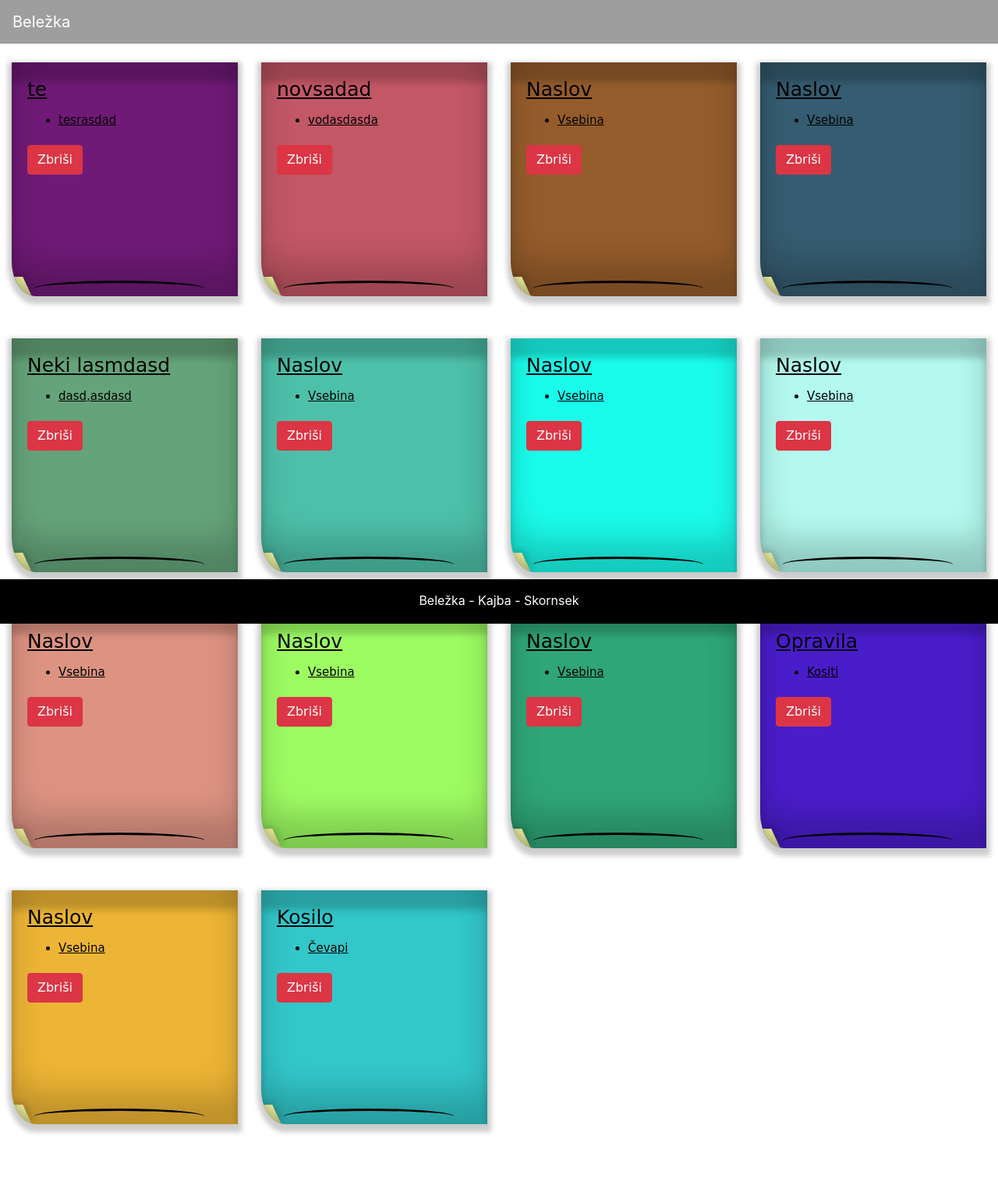
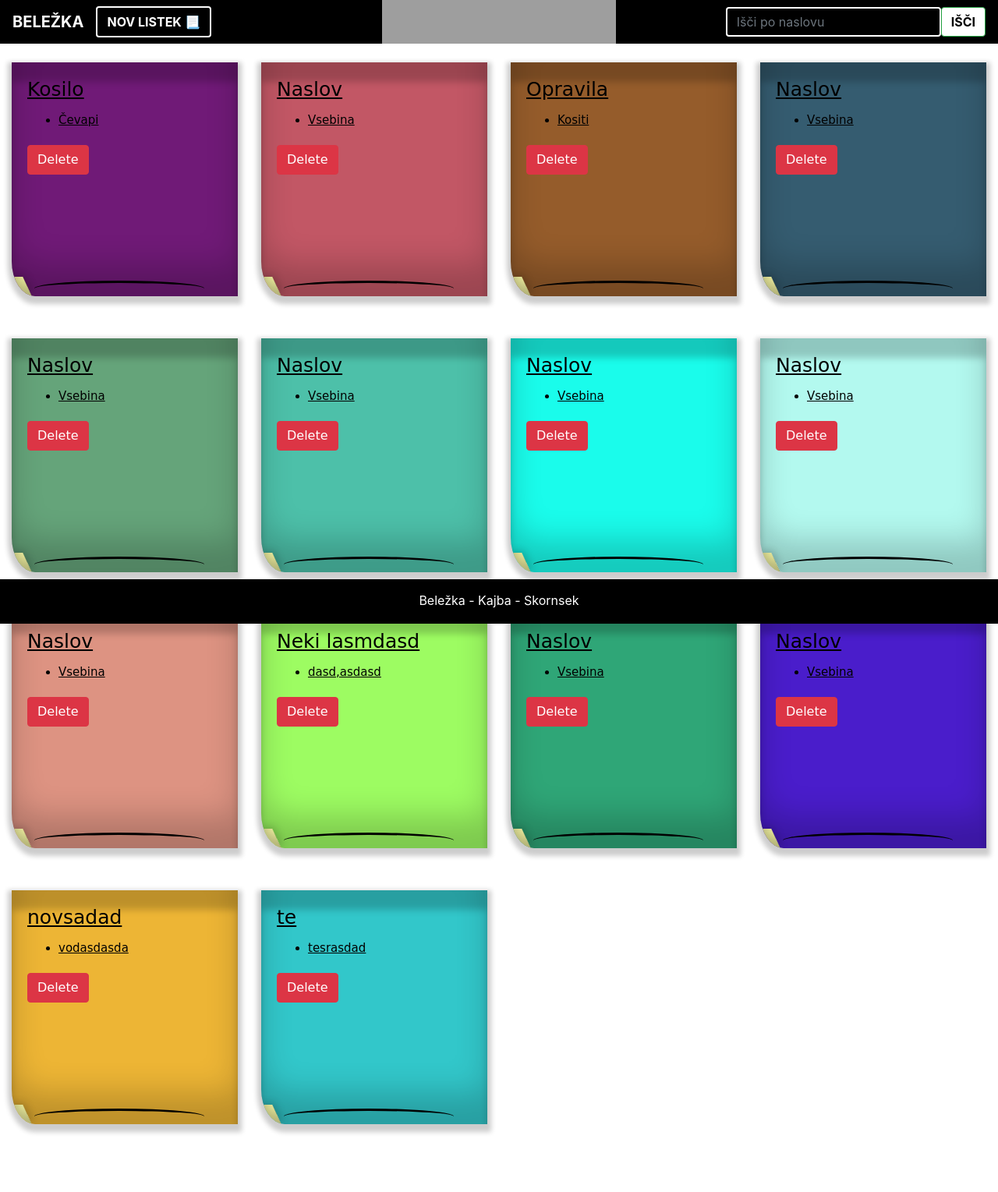
Before and after one commit to nacoraco/FastAPI, a FastAPI app: page /notes/ in a window 1280 px wide. Shown: the whole page at 78% size. Before the commit the page ends 1454 px from the top, so only its background shows below. Run offline with FastAPI, Linux system fonts and the light colour scheme; data comes from the database, SQL or seed files in the repository; both versions use the stored data as it was after the commit; some libraries are stand-ins or nearby versions; grey boxes are pictures that could not be loaded.

Commit message:
Add files via upload

```diff
--- a/main.py
+++ b/main.py
@@ -3,6 +3,7 @@ from fastapi import FastAPI, HTTPException, Request
 from fastapi.responses import HTMLResponse
 from fastapi.templating import Jinja2Templates
 from fastapi import Form
+from typing import List
 import sqlite3
 
 app = FastAPI()
@@ -20,7 +21,7 @@ def get_db_conn():
 async def read_notes(request: Request):
     conn = get_db_conn()
     cursor = conn.cursor()
-    cursor.execute('SELECT * FROM notes')
+    cursor.execute('SELECT * FROM notes ORDER BY id DESC')
     notes = cursor.fetchall()
     conn.close()
     return templates.TemplateResponse("index.html", {"request": request, "notes": notes})
@@ -38,16 +39,37 @@ def read_item(item_id: int):
     else:
         raise HTTPException(status_code=404, detail="Item not found")
 
+
+    # Endpoint to search notes by title
+@app.get("/search/", response_class=HTMLResponse)
+async def search_notes(request: Request, query: str):
+    conn = get_db_conn()
+    cursor = conn.cursor()
+    cursor.execute("SELECT * FROM notes WHERE title LIKE ?", ('%' + query + '%',))
+    notes = cursor.fetchall()
+    conn.close()
+    return templates.TemplateResponse("index.html", {"request": request, "notes": notes})
+
 # Endpoint to create a new item
-@app.post("/notes/")
-def create_item(title: str, text: Optional[str] = None):
+@app.post("/notes/", response_class=HTMLResponse)
+async def create_item(request: Request, title: Optional[str] = None, text: Optional[str] = None):
+    # If title and text are not provided, create an empty note
+    if title is None and text is None:
+        title = "Naslov"
+        text = "Vsebina"
+
     conn = get_db_conn()
     cursor = conn.cursor()
     cursor.execute('INSERT INTO notes (title, text) VALUES (?, ?)', (title, text))
     conn.commit()
-    new_item_id = cursor.lastrowid
+
+    # Fetch all notes after adding the new one
+    cursor.execute('SELECT * FROM notes ORDER BY id DESC')
+    notes = cursor.fetchall()
+
     conn.close()
-    return {"id": new_item_id, "title": title, "text": text}
+    return templates.TemplateResponse("index.html", {"request": request, "notes": notes})
+
 
 # Endpoint to update an existing item
 @app.put("/notes/{item_id}")
@@ -76,7 +98,7 @@ async def update_item(item_id: int, request: Request):
   return {"message": "Note updated successfully"}
 
 # Endpoint to delete a specific item by ID
-@app.delete("/delnotes/{item_id}")
+@app.delete("/notes/{item_id}")
 def delete_item(item_id: int):
     conn = get_db_conn()
     cursor = conn.cursor()
@@ -93,3 +115,13 @@ def delete_item(item_id: int):
     conn.close()
 
     return {"message": "Item deleted successfully"}
+
+
+@app.delete("/del/{item_id}", response_class=HTMLResponse)
+async def search_notes(item_id: int, request: Request):
+    conn = get_db_conn()
+    cursor = conn.cursor()
+    cursor.execute("DELETE * FROM notes WHERE id = ?", (item_id,))
+    notes = cursor.fetchall()
+    conn.close()
+    return templates.TemplateResponse("index.html", {"request": request, "notes": notes})
--- a/templates/index.html
+++ b/templates/index.html
@@ -16,7 +16,6 @@
         .container {
             max-width: 800px;
         }
-
 
         .listek {
             width: 100% !important;
@@ -71,24 +70,36 @@
             left: 10%;
         }
 
-
-
         h1 {
             font-size: 25px;
             position: relative;
         }
-
-
-
 
     </style>
 
 </head>
 
 <body>
-    <nav class="navbar navbar-dark bg-dark fixed-top" style="background-color: black !important; background-image: url('FastAPI-master\Slike\SAN30101PP.png');">
-        <a class="navbar-brand"" href="#">Beležka</a>
+    <nav class="navbar navbar-dark bg-dark fixed-top"
+    style="background-color: black !important;background-position: 50% 50%; background-repeat: no-repeat; background-size: 300px ;background-image: url('https://cdn.mysagestore.com/a977f7602289f64e72377167a4d54382/contents/SAN30101PP/SAN30101PP.png');">
+    <div class="d-flex justify-content-between align-items-center w-100">
+        <a class="navbar-brand" href="/notes/" style="font-weight: bold; ">BELEŽKA</a>
+        <div class="mr-auto">
+            <form action="/notes/" method="post">
+                <button type="submit" class="btn btn-primary" style="background: black; border:2px solid white; color: white; font-weight: bold;">NOV LISTEK 📃</button>
+            </form>
+        </div>
+
+        <form action="/search/" method="get" class="form-inline">
+            <input class="form-control" type="search" placeholder="Išči po naslovu" aria-label="Search" name="query" style="background-color: transparent; border: 2px solid white; color: white;">
+            <button class="btn btn-outline-success" type="submit" style=" background: white; color: black;font-weight: bold;">IŠČI</button>
+        </form>
+    </div>
+
+
+
 </nav>
+
 
     <div class="row">
         {% for note in notes %}
@@ -98,12 +109,15 @@
                 <ul>
                     <li>{{ note.text }}</li>
                 </ul>
-                <form action="/delnotes/{{ note.id }}" method="Delete">
-                    <button type="submit" class="btn btn-danger">Zbriši</button>
+                <form action="/del/{{ note.id }}" method="post">
+                    <input type="hidden" name="_method" value="DELETE">
+                    <button type="submit" class="btn btn-danger">Delete</button>
                   </form>
             </div>
         </div>
         {% endfor %}
+
+
     </div>
 
     <script src="https://code.jquery.com/jquery-3.5.1.slim.min.js"></script>
@@ -121,8 +135,13 @@
                 // Send an AJAX request to update the note
                 fetch(`/notes/${noteId}`, {
                         method: 'PUT',
-              headers: { 'Content-Type': 'application/json' },
-              body: JSON.stringify({ title: newTitle, text: newText })
+                        headers: {
+                            'Content-Type': 'application/json'
+                        },
+                        body: JSON.stringify({
+                            title: newTitle,
+                            text: newText
+                        })
                     })
                     .then(response => {
                         if (!response.ok) {
@@ -135,11 +154,11 @@
     </script>
 
     <script>
-    document.addEventListener("DOMContentLoaded", function() {
+        document.addEventListener("DOMContentLoaded", function () {
             var listeks = document.querySelectorAll('.listek');
             var colors = generateRandomColors(listeks.length);
 
-        listeks.forEach(function(listek, index) {
+            listeks.forEach(function (listek, index) {
                 listek.style.backgroundColor = colors[index];
             });
         });
@@ -153,10 +172,9 @@
             return colors;
         }
     </script>
-
+<br><br>
     <footer class="fixed-bottom" style=" background-color: black;padding: 15px;padding-bottom: 2px;">
         <p style="text-align: center; color: white;">Beležka - Kajba - Skornsek</p>
-
     </footer>
 
 </body>
```
Also changed, not shown: FastAPI.db. Lines whose indentation alone changed are shown as unchanged.
